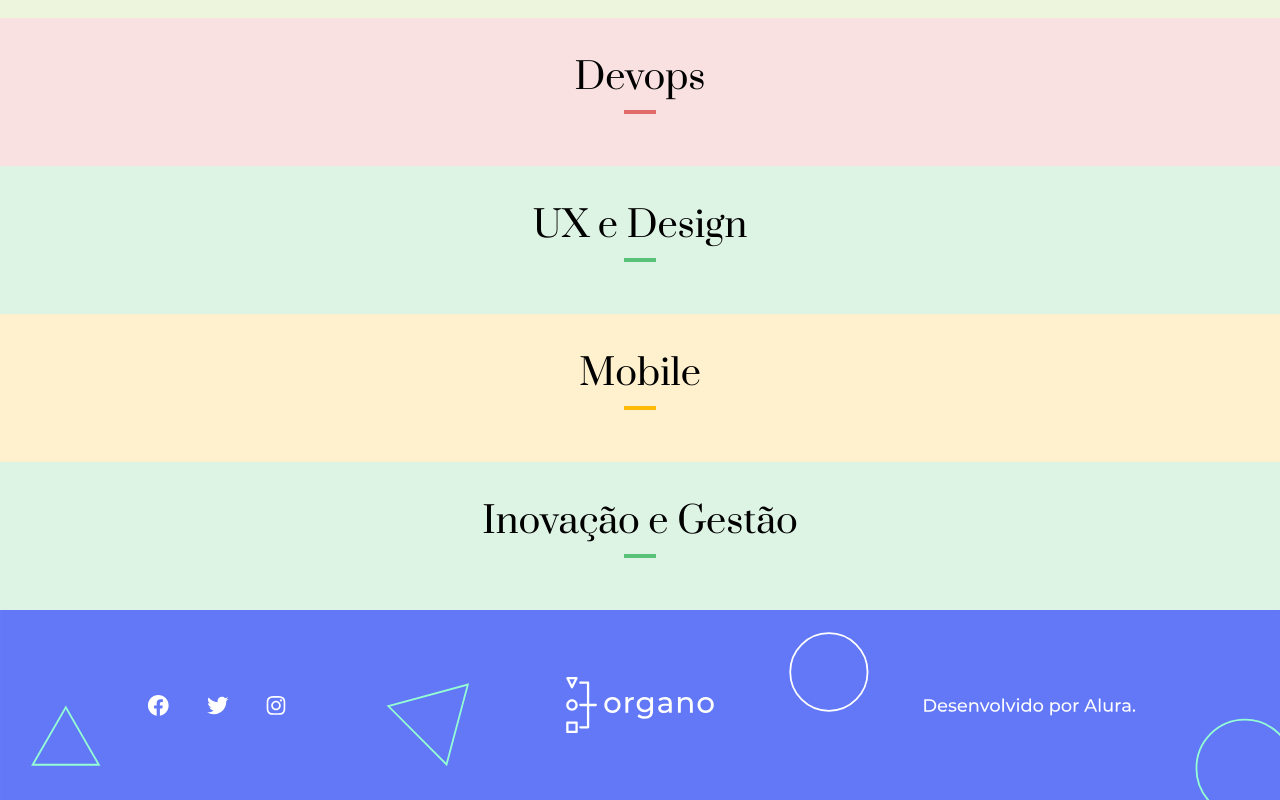
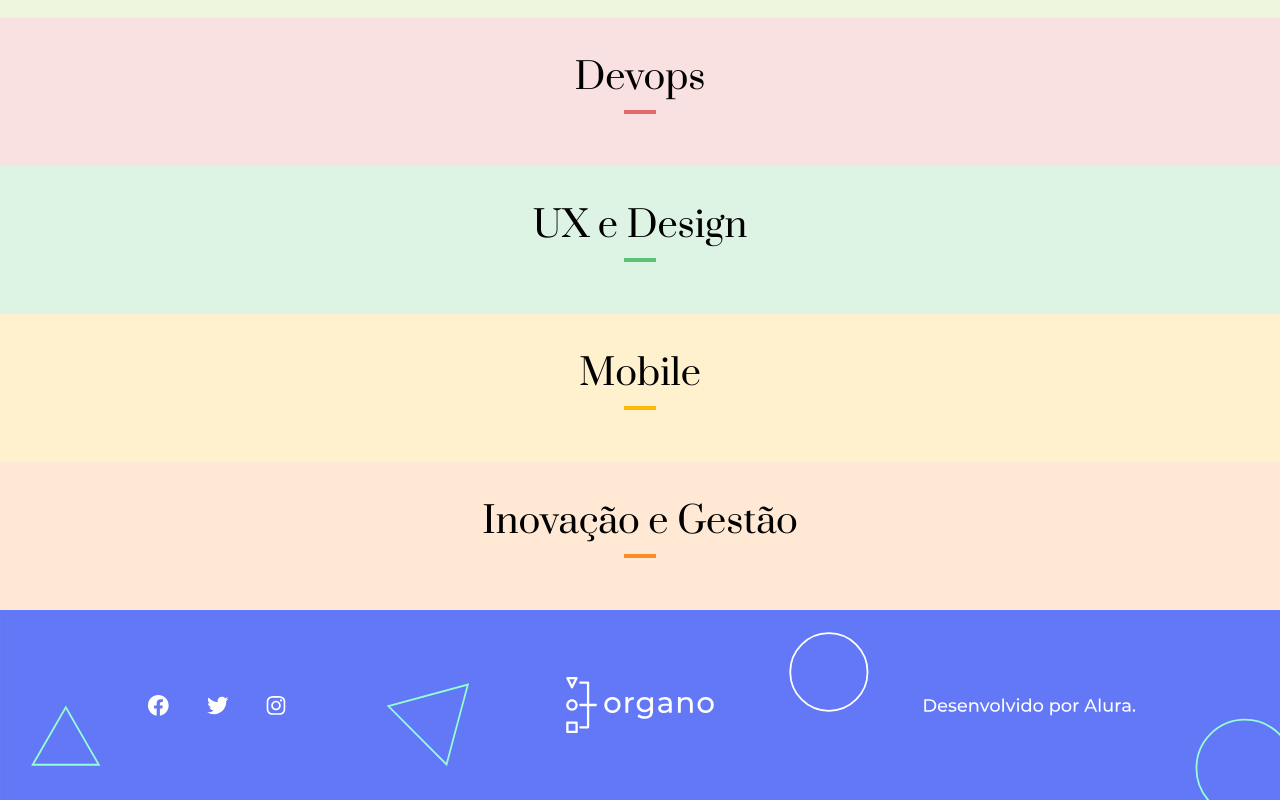
Before and after one commit to MylenaOliveiras/organograma, a React (Vite) app: page / in a window 1280 px wide. Shown: the part 1188-1988 px from the top of the page. Built offline with nearby package versions, Linux system fonts and the light colour scheme.

Commit message:
fix/issue(nomeclatura)

```diff
--- a/src/App.tsx
+++ b/src/App.tsx
@@ -1,10 +1,10 @@
 import { ChangeEvent, useState } from "react";
 import Board from "./Components/Board/Board";
-import Formulario from "./Components/Formulario/Formulario";
 import Footer from "./Components/Footer/Footer";
 import { ICards } from "./Components/Card/Card";
+import Form from "./Components/Form/Form";
 
-const times = [
+const teams = [
   "Programação",
   "Front-End",
   "Data Science",
@@ -21,16 +21,16 @@ function App() {
     setCards([...cards, card]);
   };
 
-  const time = times.map((time) => time);
+  const team = teams.map((team) => team);
 
   return (
     <div className="App">
       <header>
         <img className="w-full" src="./imagens/header.svg" alt="" />
       </header>
-      <Formulario cardCadastrado={(card) => addCard(card)} times={time} />.
-      {times.map((time) => (
-        <Board cards={cards} time={time} />
+      <Form cardRegistered={(card) => addCard(card)} teams={team} />.
+      {teams.map((team) => (
+        <Board cards={cards} team={team} />
       ))}
       <Footer />
     </div>
--- a/src/Components/Board/Board.tsx
+++ b/src/Components/Board/Board.tsx
@@ -1,47 +1,47 @@
-import Titulo from "../Titulo/Titulo";
+import Titulo from "../Title/Title";
 import Card, { ICards } from "../Card/Card";
 
 interface IBoard {
   cards: ICards[];
-  time: string;
+  team: string;
 }
-export default function Board({ time, cards }: IBoard) {
-  let background = "bg-green/20";
-  let bgbarra = "bg-green";
+export default function Board({ team, cards }: IBoard) {
+  let primary = "bg-green/20";
+  let secondary = "bg-green";
 
-  if (time == "Front-End") {
-    background = "bg-blue/20";
-    bgbarra = "bg-blue";
-  } else if (time == "Data Science") {
-    background = "bg-lime/20";
-    bgbarra = "bg-lime";
-  } else if (time == "Devops") {
-    background = "bg-red/20";
-    bgbarra = "bg-red";
-  } else if (time == "Ux e Design") {
-    background = "bg-pink/20";
-    bgbarra = "bg-pink";
-  } else if (time == "Mobile") {
-    background = "bg-yellow/20";
-    bgbarra = "bg-yellow";
-  } else if (time == "Inovaçao e Gestão") {
-    background = "bg-orange/20";
-    bgbarra = "bg-orange";
+  if (team == "Front-End") {
+    primary = "bg-blue/20";
+    secondary = "bg-blue";
+  } else if (team == "Data Science") {
+    primary = "bg-lime/20";
+    secondary = "bg-lime";
+  } else if (team == "Devops") {
+    primary = "bg-red/20";
+    secondary = "bg-red";
+  } else if (team == "Ux e Design") {
+    primary = "bg-pink/20";
+    secondary = "bg-pink";
+  } else if (team == "Mobile") {
+    primary = "bg-yellow/20";
+    secondary = "bg-yellow";
+  } else if (team == "Inovação e Gestão") {
+    primary = "bg-orange/20";
+    secondary = "bg-orange";
   }
 
   return (
-    <section className={` h-auto text-center py-10 ${background}`}>
-      <Titulo titulo={time} />
-      <div className={`w-8 h-1 m-auto my-3 ${bgbarra}`} />
+    <section className={` h-auto text-center py-10 px-10 ${primary}`}>
+      <Titulo title={team} />
+      <div className={`w-8 h-1 m-auto my-3 ${secondary}`} />
       <div className="flex gap-6 ">
         {cards
-          .filter((card) => card.time === time)
+          .filter((card) => card.team === team)
           .map((card) => (
             <Card
-              nome={card.nome}
-              cargo={card.cargo}
-              time={card.time}
-              imagem={card.imagem}
+              name={card.name}
+              position={card.position}
+              team={card.team}
+              image={card.image}
             />
           ))}
       </div>
--- /dev/null
+++ b/src/Components/Form/Form.tsx
@@ -0,0 +1,73 @@
+import Botao from "../Botao/Botao";
+import Input from "../Input/Input";
+import { ICards } from "../Card/Card";
+import Select from "../Select/Select";
+import Title from "../Title/Title";
+
+import Section from "../Section/Section";
+import { useState } from "react";
+
+interface IForm {
+  teams: string[];
+  cardRegistered: (card: ICards) => void;
+}
+
+export default function Form({ teams, cardRegistered }: IForm) {
+  const [name, setName] = useState("");
+  const [position, setPosition] = useState("");
+  const [image, setImage] = useState("");
+  const [team, setTeam] = useState("");
+
+  const [showForm, setShowForm] = useState(false);
+  function visible() {
+    setShowForm((showForm) => !showForm);
+  }
+
+  return (
+    <section>
+      {showForm && (
+        <form
+          className="bg-gray max-w-screen-lg py-9 px-16 shadow-lg rounded-3xl m-auto mt-20"
+          onSubmit={(e) => {
+            e.preventDefault();
+            cardRegistered({
+              name,
+              position,
+              image,
+              team,
+            });
+          }}
+        >
+          <Title title="Preencha os dados para criar o card do colaborador." />
+          <Input
+            placeholder="Digite seu nome"
+            label="Nome"
+            value={name}
+            onChange={(value) => setName(value)}
+          />
+          <Input
+            placeholder="Digite seu cargo"
+            label="Cargo"
+            value={position}
+            onChange={(value) => setPosition(value)}
+          />
+          <Input
+            placeholder="Informe o endereço da Imagem"
+            label="Imagem"
+            value={image}
+            onChange={(value) => setImage(value)}
+          ></Input>
+          <Select
+            label="Time: "
+            newValue={(value) => setTeam(value)}
+            value={team}
+            teams={teams}
+          />
+          <Botao descricao="Criar card" />
+        </form>
+      )}
+
+      <Section onClick={visible} />
+    </section>
+  );
+}
--- a/src/Components/Formulario/Formulario.tsx
+++ /dev/null
@@ -1,73 +0,0 @@
-import Botao from "../Botao/Botao";
-import CampoTexto from "../CampoTexto/CampoTexto";
-import { ICards } from "../Card/Card";
-import Seletor from "../Seletor/Seletor";
-import Titulo from "../Titulo/Titulo";
-
-import Seção from "../Seção/Seção";
-import { useState } from "react";
-
-interface IForm {
-  times: string[];
-  cardCadastrado: (card: ICards) => void;
-}
-
-export default function Formulario({ times, cardCadastrado }: IForm) {
-  const [nome, setNome] = useState("");
-  const [cargo, setCargo] = useState("");
-  const [imagem, setImagem] = useState("");
-  const [time, setTime] = useState("");
-
-  const [showForm, setshowForm] = useState(false);
-
-  function visible() {
-    setshowForm((showForm) => !showForm);
-  }
-  return (
-    <section>
-      {showForm && (
-        <form
-          className="bg-gray max-w-screen-lg py-9 px-16 shadow-lg rounded-3xl m-auto mt-20"
-          onSubmit={(e) => {
-            e.preventDefault();
-            cardCadastrado({
-              nome,
-              cargo,
-              imagem,
-              time,
-            });
-          }}
-        >
-          <Titulo titulo="Preencha os dados para criar o card do colaborador." />
-          <CampoTexto
-            placeholder="Digite seu nome"
-            label="Nome"
-            value={nome}
-            onChange={(valor) => setNome(valor)}
-          />
-          <CampoTexto
-            placeholder="Digite seu cargo"
-            label="Cargo"
-            value={cargo}
-            onChange={(valor) => setCargo(valor)}
-          />
-          <CampoTexto
-            placeholder="Informe o endereço da Imagem"
-            label="Imagem"
-            value={imagem}
-            onChange={(valor) => setImagem(valor)}
-          ></CampoTexto>
-          <Seletor
-            label="Time: "
-            aoAlterado={(valor) => setTime(valor)}
-            value={time}
-            times={times}
-          />
-          <Botao descricao="Criar card" />
-        </form>
-      )}
-
-      <Seção onClick={visible} />
-    </section>
-  );
-}
--- a/src/Components/CampoTexto/CampoTexto.tsx
+++ b/src/Components/Input/Input.tsx
@@ -1,22 +1,18 @@
 import { useState, ChangeEvent } from "react";
 
-export interface ICampoTexto {
+export interface IInput {
   label: string;
   placeholder: string;
   value: string;
   onChange: (value: string) => void;
 }
 
-export default function CampoTexto({
-  label,
-  placeholder,
-  onChange,
-}: ICampoTexto) {
-  const [valor, setValor] = useState("");
-  const aoAlterado = (evento: ChangeEvent<HTMLInputElement>) => {
-    const novoValor = evento.target.value;
-    setValor(novoValor);
-    onChange(novoValor);
+export default function Input({ label, placeholder, onChange }: IInput) {
+  const [value, setValue] = useState("");
+  const onChanges = (evento: ChangeEvent<HTMLInputElement>) => {
+    const newValue = evento.target.value;
+    setValue(newValue);
+    onChange(newValue);
   };
 
   return (
@@ -25,8 +21,8 @@ export default function CampoTexto({
       <input
         className="p-6 w-full shadow-lg outline-none"
         placeholder={placeholder}
-        onChange={aoAlterado}
-        value={valor}
+        onChange={onChanges}
+        value={value}
         required
       ></input>
     </div>
--- a/src/Components/Seção/Seção.tsx
+++ b/src/Components/Section/Section.tsx
@@ -1,8 +1,8 @@
-export interface ISecao {
+export interface ISection {
   onClick: () => void;
 }
 
-export default function Seção({ onClick }: ISecao) {
+export default function Section({ onClick }: ISection) {
   return (
     <section className="py-20">
       <main className="text-center">
--- a/src/Components/Seletor/Seletor.tsx
+++ b/src/Components/Select/Select.tsx
@@ -1,17 +1,17 @@
 import React from "react";
 
-export interface ISeletor {
-  times: string[];
+export interface ISelect {
+  teams: string[];
   value: string;
   label: string;
-  aoAlterado: (value: string) => void;
+  newValue: (value: string) => void;
 }
-export default function Seletor({ times, aoAlterado, value, label }: ISeletor) {
+export default function Select({ teams, newValue, value, label }: ISelect) {
   return (
     <div>
       <label>{label}</label>
       <select
-        onChange={(evento) => aoAlterado(evento.target.value)}
+        onChange={(event) => newValue(event.target.value)}
         value={value}
         className="
           p-6
@@ -25,8 +25,8 @@ export default function Seletor({ times, aoAlterado, value, label }: ISeletor) {
           label="Selecione o time que você pertence"
           value=""
         ></option>
-        {times.map((time) => {
-          return <option key={time}>{time}</option>;
+        {teams.map((team) => {
+          return <option key={team}>{team}</option>;
         })}
       </select>
     </div>
--- /dev/null
+++ b/src/Components/Title/Title.tsx
@@ -0,0 +1,9 @@
+import * as React from "react";
+
+export interface ITitle {
+  title: string;
+}
+
+export default function Titulo({ title }: ITitle) {
+  return <h1 className="font-prata font-normal text-4xl">{title}</h1>;
+}
--- a/src/Components/Titulo/Titulo.tsx
+++ /dev/null
@@ -1,9 +0,0 @@
-import * as React from "react";
-
-export interface ITitulo {
-  titulo: string;
-}
-
-export default function Titulo({ titulo }: ITitulo) {
-  return <h1 className="font-prata font-normal text-4xl">{titulo}</h1>;
-}
```
Also changed, not shown: src/Components/Card/Card.tsx (+15 -15 lines).
